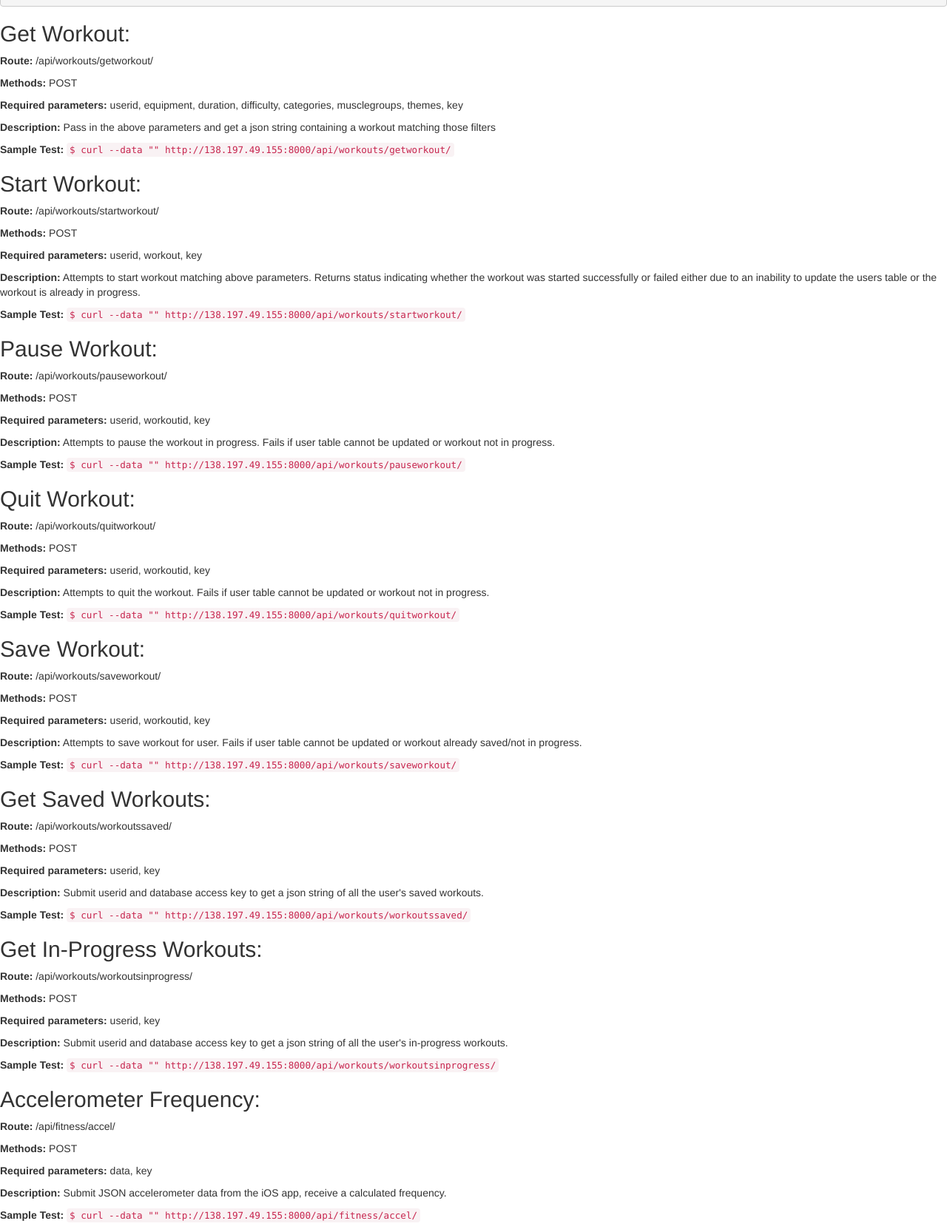
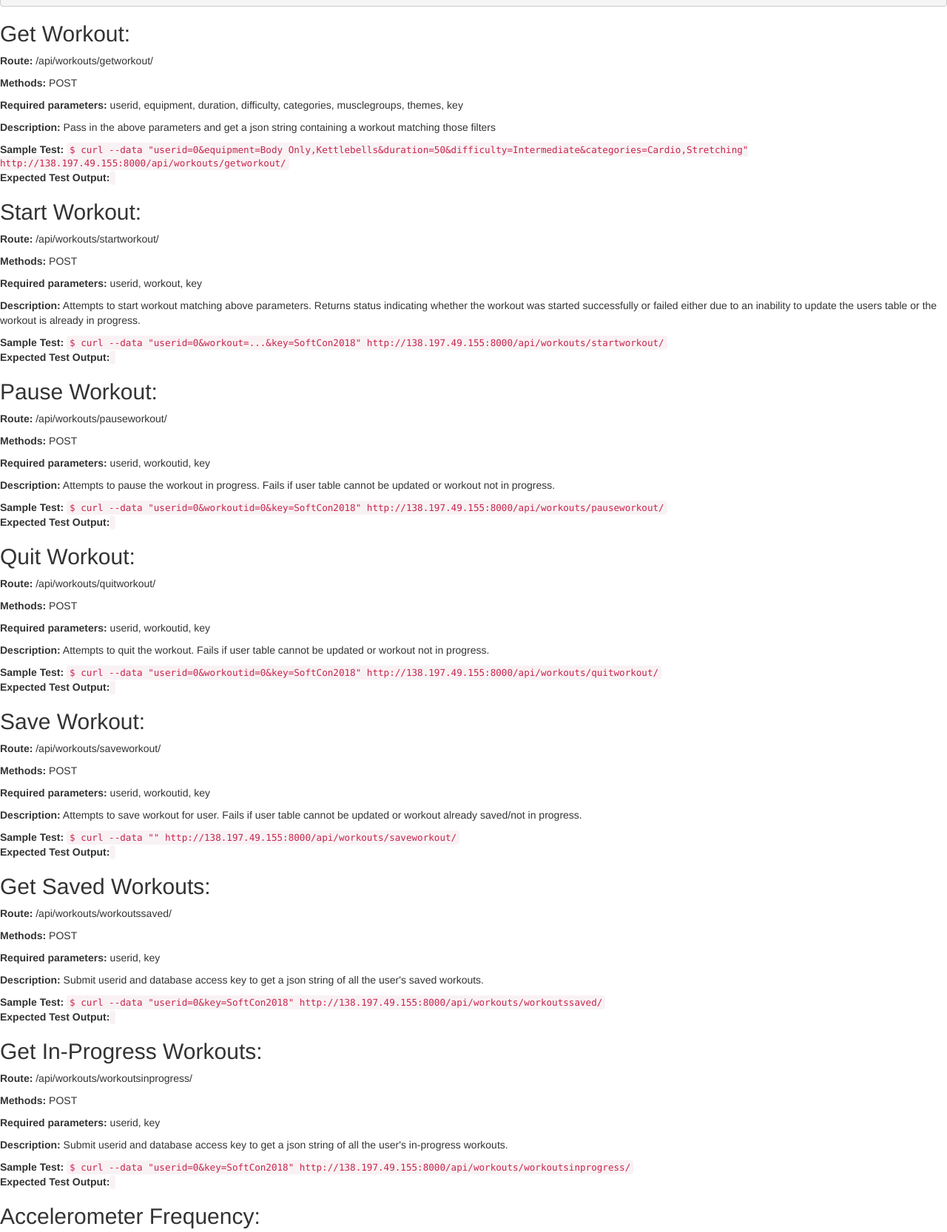
Before and after one commit to ama291/Music-Driven-Workout-App, a Flask app: page / in a window 1280 px wide. Shown: the part 281-1947 px from the top of the page at 74% size. Run offline with Flask 2, Linux system fonts and the light colour scheme; some libraries are stand-ins or nearby versions.

Commit message:
more documentation...

```diff
--- a/API/templates/index.html
+++ b/API/templates/index.html
@@ -5,18 +5,14 @@
 	<body>
 		<h1>Music-Driven-Workout-App API Documentation</h1>
 
+        <!-- Intro/README -->
         <h2>Testing Functionality of our API</h2>
-        <p>
-            First, you'll need to set up a local environment through the shell:
-        </p>
+        <p>First, you'll need to set up a local environment through the shell:</p>
         <pre>
 $ source setup.sh   # install necessary dependencies and enter environment
 $ sh server.sh      # Begin serving our API.server </pre>
-        <p>
-            We include example test commands beneath each API section, but the general format is:
-        </p>
-        <pre>
-$ curl --data "[param]=[value]&[param2]=[value2]" http://138.197.49.155:8000/[API ROUTE]/</pre>
+        <p>We include example test commands beneath each API section, but the general format is:</p>
+        <pre>$ curl --data "[param]=[value]&[param2]=[value2]" http://138.197.49.155:8000/[API ROUTE]/</pre>
 
         <!-- Workout Functions -->
         <h2>Get Workout:</h2>
@@ -27,7 +23,11 @@ $ curl --data "[param]=[value]&[param2]=[value2]" http://138.197.49.155:8000/[AP
         <p>
             <b>Sample Test: </b>
             <code>
-                $ curl --data "" http://138.197.49.155:8000/api/workouts/getworkout/
+                $ curl --data "userid=0&equipment=Body Only,Kettlebells&duration=50&difficulty=Intermediate&categories=Cardio,Stretching" http://138.197.49.155:8000/api/workouts/getworkout/
+            </code> <br>
+            <b>Expected Test Output: </b>
+            <code>
+
             </code>
         </p>
 
@@ -39,7 +39,11 @@ $ curl --data "[param]=[value]&[param2]=[value2]" http://138.197.49.155:8000/[AP
         <p>
             <b>Sample Test: </b>
             <code>
-                $ curl --data "" http://138.197.49.155:8000/api/workouts/startworkout/
+                $ curl --data "userid=0&workout=...&key=SoftCon2018" http://138.197.49.155:8000/api/workouts/startworkout/
+            </code> <br>
+            <b>Expected Test Output: </b>
+            <code>
+
             </code>
         </p>
 
@@ -51,7 +55,11 @@ $ curl --data "[param]=[value]&[param2]=[value2]" http://138.197.49.155:8000/[AP
         <p>
             <b>Sample Test: </b>
             <code>
-                $ curl --data "" http://138.197.49.155:8000/api/workouts/pauseworkout/
+                $ curl --data "userid=0&workoutid=0&key=SoftCon2018" http://138.197.49.155:8000/api/workouts/pauseworkout/
+            </code> <br>
+            <b>Expected Test Output: </b>
+            <code>
+
             </code>
         </p>
 
@@ -63,7 +71,11 @@ $ curl --data "[param]=[value]&[param2]=[value2]" http://138.197.49.155:8000/[AP
         <p>
             <b>Sample Test: </b>
             <code>
-                $ curl --data "" http://138.197.49.155:8000/api/workouts/quitworkout/
+                $ curl --data "userid=0&workoutid=0&key=SoftCon2018" http://138.197.49.155:8000/api/workouts/quitworkout/
+            </code> <br>
+            <b>Expected Test Output: </b>
+            <code>
+
             </code>
         </p>
 
@@ -76,6 +88,10 @@ $ curl --data "[param]=[value]&[param2]=[value2]" http://138.197.49.155:8000/[AP
             <b>Sample Test: </b>
             <code>
                 $ curl --data "" http://138.197.49.155:8000/api/workouts/saveworkout/
+            </code> <br>
+            <b>Expected Test Output: </b>
+            <code>
+
             </code>
         </p>
 
@@ -87,7 +103,11 @@ $ curl --data "[param]=[value]&[param2]=[value2]" http://138.197.49.155:8000/[AP
         <p>
             <b>Sample Test: </b>
             <code>
-                $ curl --data "" http://138.197.49.155:8000/api/workouts/workoutssaved/
+                $ curl --data "userid=0&key=SoftCon2018" http://138.197.49.155:8000/api/workouts/workoutssaved/
+            </code> <br>
+            <b>Expected Test Output: </b>
+            <code>
+
             </code>
         </p>
 
@@ -99,7 +119,11 @@ $ curl --data "[param]=[value]&[param2]=[value2]" http://138.197.49.155:8000/[AP
         <p>
             <b>Sample Test: </b>
             <code>
-                $ curl --data "" http://138.197.49.155:8000/api/workouts/workoutsinprogress/
+                $ curl --data "userid=0&key=SoftCon2018" http://138.197.49.155:8000/api/workouts/workoutsinprogress/
+            </code> <br>
+            <b>Expected Test Output: </b>
+            <code>
+
             </code>
         </p>
 
@@ -113,7 +137,11 @@ $ curl --data "[param]=[value]&[param2]=[value2]" http://138.197.49.155:8000/[AP
         <p>
             <b>Sample Test: </b>
             <code>
-                $ curl --data "" http://138.197.49.155:8000/api/fitness/accel/
+                $ curl --data "data=...&key=SoftCon2018" http://138.197.49.155:8000/api/fitness/accel/
+            </code> <br>
+            <b>Expected Test Output: </b>
+            <code>
+
             </code>
         </p>
 
@@ -125,19 +153,27 @@ $ curl --data "[param]=[value]&[param2]=[value2]" http://138.197.49.155:8000/[AP
         <p>
             <b>Sample Test: </b>
             <code>
-                $ curl --data "" http://138.197.49.155:8000/api/fitness/tracked/
+                $ curl --data "userid=0&key=SoftCon2018" http://138.197.49.155:8000/api/fitness/tracked/
+            </code> <br>
+            <b>Expected Test Output: </b>
+            <code>
+
             </code>
         </p>
 
 		<h2>Get Fitness Test:</h2>
 		<p><b>Route:</b> /api/fitness/test/</p>
 		<p><b>Methods:</b> POST</p>
-		<p><b>Required parameters:</b> userid, categories, numExercises, key</p>
+		<p><b>Required parameters:</b> userid, categories, numexercises, key</p>
 		<p><b>Description:</b> Submit user id, exercise category, and number of exercises, receive data from exercise database.</p>
         <p>
             <b>Sample Test: </b>
             <code>
-                $ curl --data "" http://138.197.49.155:8000/api/fitness/test/
+                $ curl --data "userid=0&categories=Cardio,Weightifting,Strength&numexercises=10&key=SoftCon2018" http://138.197.49.155:8000/api/fitness/test/
+            </code> <br>
+            <b>Expected Test Output: </b>
+            <code>
+
             </code>
         </p>
 
@@ -149,7 +185,11 @@ $ curl --data "[param]=[value]&[param2]=[value2]" http://138.197.49.155:8000/[AP
         <p>
             <b>Sample Test: </b>
             <code>
-                $ curl --data "" http://138.197.49.155:8000/api/fitness/istracked/
+                $ curl --data "userid=0&exid=0&key=SoftCon2018" http://138.197.49.155:8000/api/fitness/istracked/
+            </code> <br>
+            <b>Expected Test Output: </b>
+            <code>
+
             </code>
         </p>
 
@@ -161,7 +201,11 @@ $ curl --data "[param]=[value]&[param2]=[value2]" http://138.197.49.155:8000/[AP
         <p>
             <b>Sample Test: </b>
             <code>
-                $ curl --data "" http://138.197.49.155:8000/api/fitness/toggletracked/
+                $ curl --data "userid=0&exid=0&key=SoftCon2018" http://138.197.49.155:8000/api/fitness/toggletracked/
+            </code> <br>
+            <b>Expected Test Output: </b>
+            <code>
+
             </code>
         </p>
 
```
